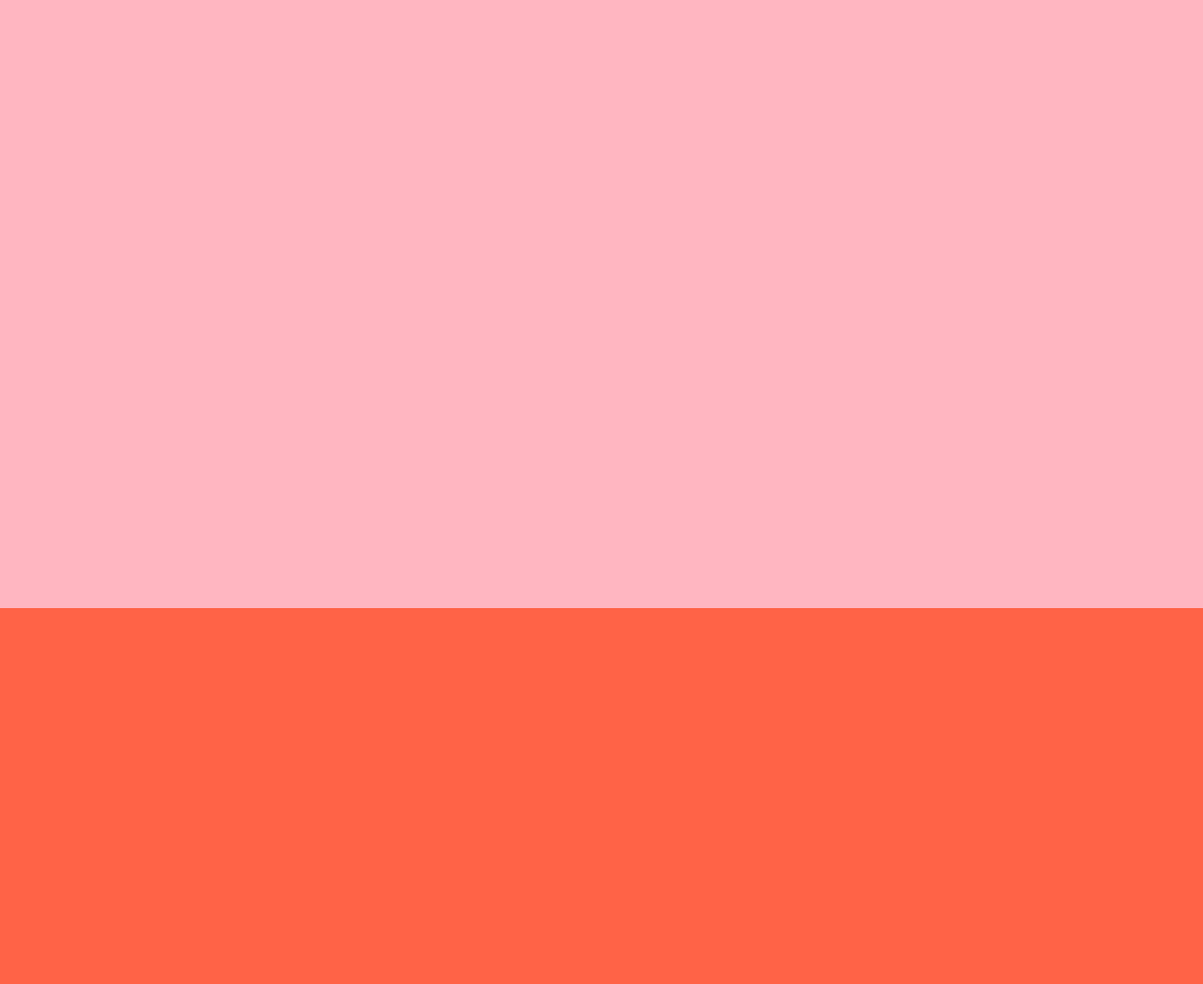
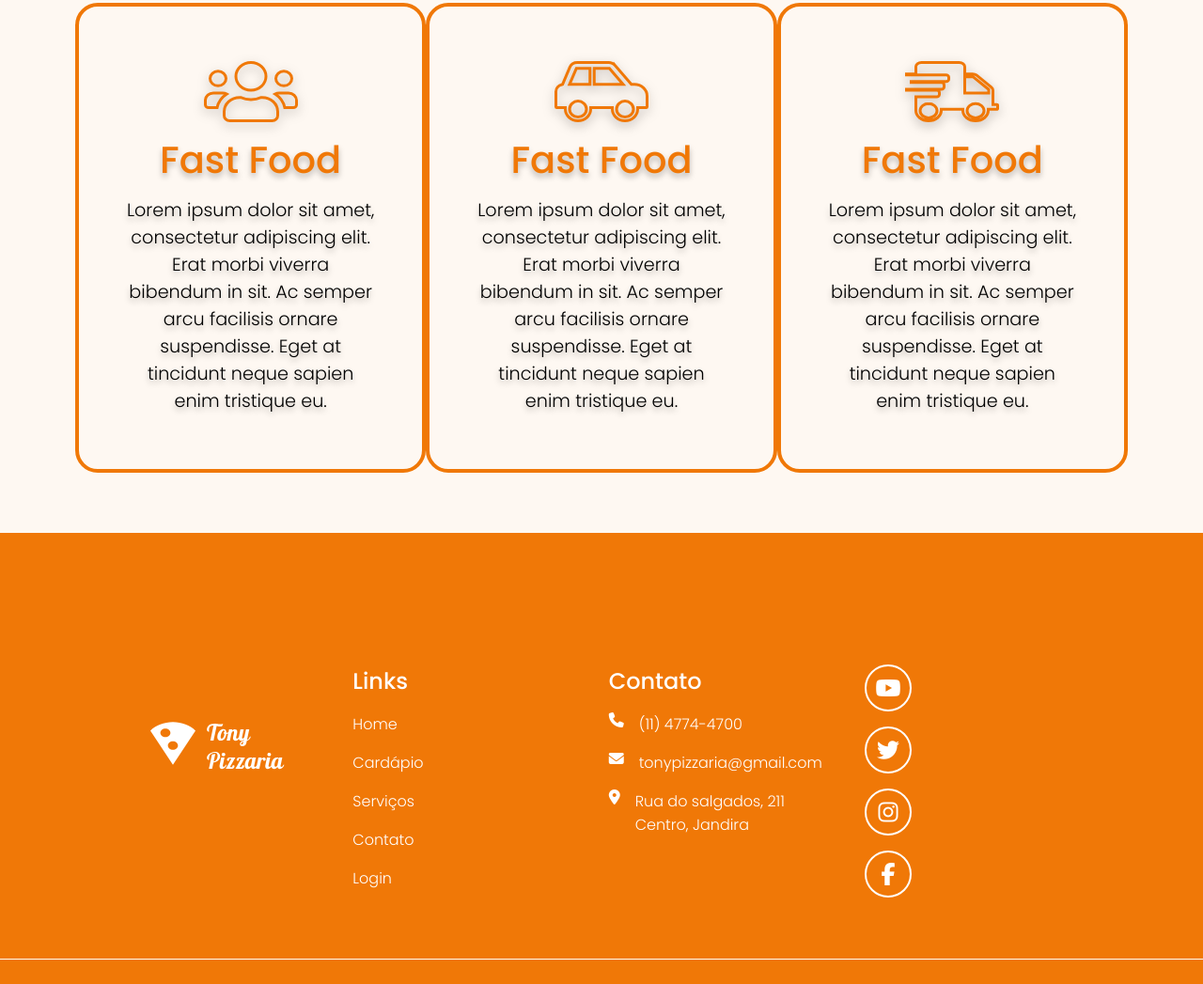
Before and after one commit to isinhahz/tony-pizzaria, a plain HTML site: page index.html in a window 1280 px wide. Shown: the part 1753-2800 px from the top of the page at 94% size. Drawn offline with Linux system fonts and the light colour scheme.

Commit message:
serviços e footer finalizados

```diff
--- a/index.html
+++ b/index.html
@@ -8,6 +8,7 @@
     <link rel="preconnect" href="https://fonts.gstatic.com" crossorigin>
     <link href="https://fonts.googleapis.com/css2?family=Poppins:ital,wght@0,100;0,200;0,300;0,400;0,500;0,600;0,700;0,800;0,900;1,100;1,200;1,300;1,400;1,500;1,600;1,700;1,800;1,900&display=swap" rel="stylesheet">
     <link rel="stylesheet" href="./style.css">
+    <script src="https://kit.fontawesome.com/93cce1d71f.js" crossorigin="anonymous"></script>
     <title>Tony Pizzaria</title>
 </head>
 <body>
@@ -223,8 +224,100 @@
                 </div>
              </div>
         </section>
-        <section class="servicos"></section>
+        <section class="servicos"><div class="titulo-secao">
+            <img src="./img/tony-icon.svg" alt="">
+            <h3>SERVIÇOS</h3>
+        </div>
+        <div class="servico-item">
+            <div class="servico-card">
+                <img src="./img/icon-fast-food.svg" alt="Fast Food">
+                <h4>Fast Food</h4>
+                <p>Lorem ipsum dolor sit amet, consectetur adipiscing elit. Erat morbi viverra bibendum in sit. Ac semper arcu facilisis ornare suspendisse. Eget at tincidunt neque sapien enim tristique eu.</p>
+            </div>
+            <div class="servico-card">
+                <img src="./img/icon-drive.svg" alt="Fast Food">
+                <h4>Fast Food</h4>
+                <p>Lorem ipsum dolor sit amet, consectetur adipiscing elit. Erat morbi viverra bibendum in sit. Ac semper arcu facilisis ornare suspendisse. Eget at tincidunt neque sapien enim tristique eu.</p>
+            </div>
+            <div class="servico-card">
+                <img src="./img/icon-deliveries.svg" alt="Fast Food">
+                <h4>Fast Food</h4>
+                <p>Lorem ipsum dolor sit amet, consectetur adipiscing elit. Erat morbi viverra bibendum in sit. Ac semper arcu facilisis ornare suspendisse. Eget at tincidunt neque sapien enim tristique eu.</p>
+            </div>
+        </div>
+    </section>
+
     </main>
-    <footer></footer>
+    <footer>
+        <div class="contatos-container">
+            <div class="contato-item logo">
+                <img src="./img/logo-branco.svg" alt="Logo Branco">
+            </div>
+            <div class="contato-item">
+                <h4>Links</h4>
+                <menu>
+                    <li>
+                        <a href="#">Home</a>
+                    </li>
+                    <li>
+                        <a href="#">Cardápio</a>
+                    </li>
+                    <li>
+                        <a href="#">Serviços</a>
+                    </li>
+                    <li>
+                        <a href="#">Contato</a>
+                    </li>
+                    <li>
+                        <a href="#">Login</a>
+                    </li>
+                </menu>
+            </div>
+            <div class="contato-item">
+                <h4>Contato</h4>
+                <menu>
+                <li>
+                    <i class="fa-solid fa-phone"></i>
+                    <p>(11) 4774-4700</p>
+                </li>
+                <li>
+                    <i class="fa-solid fa-envelope"></i>
+                    <p>tonypizzaria@gmail.com</p>
+                </li>
+                <li>
+                    <i class="fa-solid fa-location-dot"></i>
+                    <p>Rua do salgados, 211 Centro, Jandira</p>
+                </li>
+            </menu>
+            </div>
+            <div class="contato-item social">
+                <menu>
+                    <li>
+                        <a href="#">
+                            <i class="fa-brands fa-youtube"></i>
+                        </a>
+                    </li>
+                    <li>
+                        <a href="#">
+                            <i class="fa-brands fa-twitter"></i>
+                        </a>
+                    </li>
+                    <li>
+                        <a href="#">
+                            <i class="fa-brands fa-instagram"></i>
+                        </a>
+                    </li>
+                    <li>
+                        <a href="#">
+                            <i class="fa-brands fa-facebook-f"></i>
+                        </a>
+                    </li>
+                </menu>
+            </div>
+        </div>
+        <p class="copyright">
+            © 2025 Tony Pizzaria | Todos os Direitos Reservados | Desenvolvido por Isabelle Abreu
+        </p>
+    </footer>
 </body>
 </html>
--- a/style.css
+++ b/style.css
@@ -12,7 +12,7 @@ ul, ol, li {
 }
 :root {
     --primary-color: #F07807;
-    --secundary-color: #FBDDC1;
+    --secundary-color: #FEF8F2;
     --default-shadow:  0 4px 6px #0004;
     --defaulty-padding: 0 80px;
 }
@@ -222,9 +222,114 @@ section {
     width: 100%;
 }
 .servicos {
-    background-color: lightpink;
+    height: auto;
+    background-color: var(--secundary-color);
+    padding-block: 64px;
+    display: flex;
+    flex-direction: column;
+    gap: 32px;
 }
-footer {
+
+.servico-item{
+    display: flex;
+    justify-content: space-between;
+}
+
+.servico-card{
+    width: 400px;
+    height: 500px;
+    border: 4px solid var(--primary-color);
+    border-radius: 24px;
+    padding: 48px;
+    display: flex;
+    flex-direction: column;
+    justify-content: space-evenly;
+    align-items: center;
+}
+
+.servico-card img {
+    /* Cria uma sombra em áreas não transparentes */
+    filter: drop-shadow(var(--default-shadow));
+}
+.servico-card h4 {
+    font-size: 2.5rem;
+    font-weight: 500;
+    color: var(--primary-color);
+    text-shadow: var(--default-shadow);
+}
+.servico-card p {
+    font-size: 1.2rem;
+    font-weight: 300;
+    text-align: center;
+    text-shadow: var(--default-shadow);
+}
+footer{
     height: 525px;
-    background-color: tomato;
+    background-color: var(--primary-color);
+    display: flex;
+    flex-direction: column;
+    justify-content: space-between;
+    align-items: center;
+    color: #fff;
 }
+
+.contatos-container{
+    display: flex;
+    justify-content: space-between;
+    flex-grow: 1;
+    width: 75%;
+}
+
+.contato-item {
+    display: flex;
+    flex-direction: column;
+    padding-top: 140px;
+    gap: 16px;
+}
+.contato-item.logo{
+    justify-content: center;
+    padding-top: 0;
+}
+.contato-item h4 {
+    font-size: 1.5rem;
+    font-weight: 500;
+}
+
+.contato-item menu{
+    display: flex;
+    flex-direction: column;
+    gap: 16px;
+    font-weight: 300;
+}
+
+.contato-item li{
+    display: flex;
+    gap: 16px;
+    width: 200px;
+}
+.social a{
+    width: 50px;
+    height: 50px;
+    border-radius: 50%;
+    border: 2px solid #fff;
+    display: grid;
+    place-content: center;
+    font-size: 1.5rem;
+    transition: 0.5s;
+}
+
+.social a:hover {
+    background-color: var(--secundary-color);
+    color: var(--primary-color);
+}
+
+.copyright {
+    width: 100%;
+    height: 72px;
+    display: grid;
+    place-content: center;
+    border-top: 1px solid var(--secundary-color);
+    font-size: 0.7rem;
+    font-weight: 300;
+    font-style: italic;
+}
```
Also changed, not shown: img/icon-deliveries.svg (added), img/icon-drive.svg (added), img/icon-fast-food.svg (added), img/logo-branco.svg (added), 2 other files.
